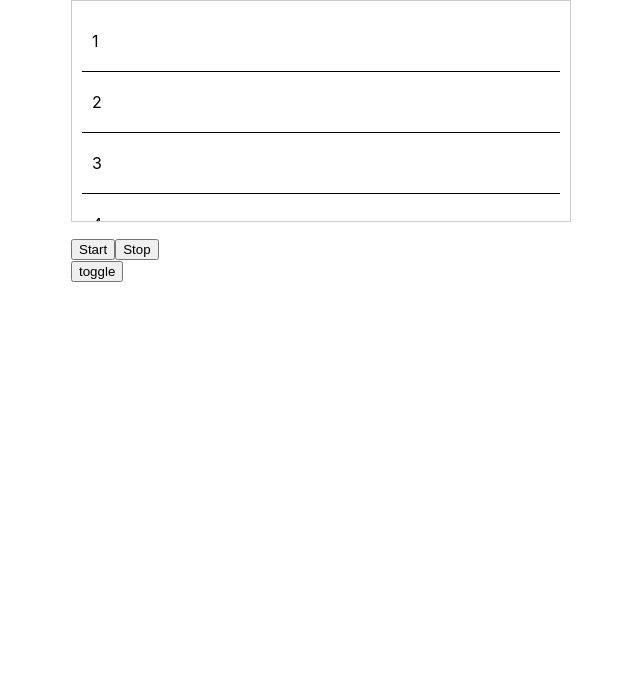
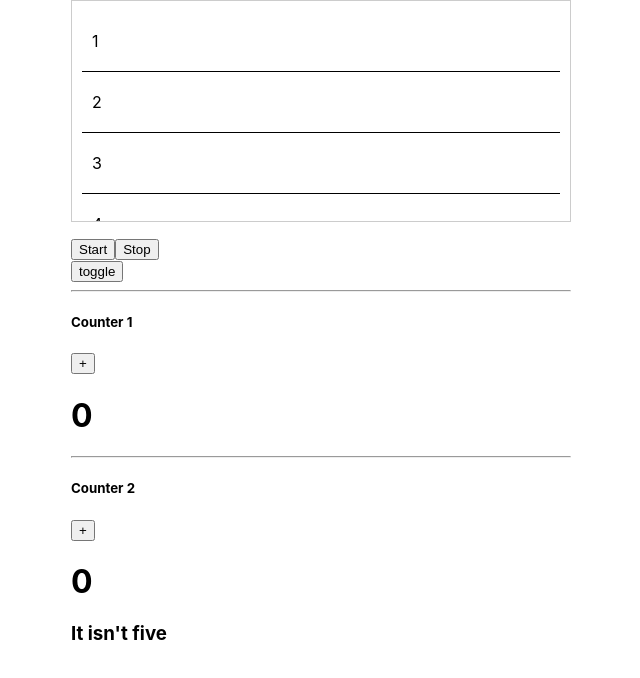
Before and after one commit to GapurEvloev/react-hooks, a React (Create React App) app: page / in a window 1280 px wide. Shown: the top 678 px of the page, without its empty margins (319-959 px from the left). Built offline with nearby package versions, Linux system fonts and the light colour scheme.

Commit message:
#4 - useMemo fin

```diff
--- a/src/App.js
+++ b/src/App.js
@@ -4,6 +4,7 @@
 
 import './App.css';
 import HookListUseRef from "./examples/useRef";
+import HookUseMemoEx from "./useMemo";
 
 function App() {
   const [visibleList, setVisibleList] = useState(true);
@@ -16,6 +17,10 @@
     <div className="App">
       { visibleList && <HookListUseRef visibleList={visibleList}/>}
       <button onClick={toggleList}>toggle</button>
+
+      <hr/>
+
+      <HookUseMemoEx/>
     </div>
   );
 }
--- a/src/index.js
+++ b/src/index.js
@@ -4,8 +4,6 @@
 import App from './App';
 
 ReactDOM.render(
-  <React.StrictMode>
-    <App />
-  </React.StrictMode>,
+    <App />,
   document.getElementById('root')
 );
--- /dev/null
+++ b/src/useMemo/Count.jsx
@@ -0,0 +1,18 @@
+import React from "react";
+
+const render = {
+  count1: 0,
+  count2: 0,
+}
+
+const Count = ({id, value}) => {
+  console.log(`Count ${id} render: ${++render[`count${id}`]}`);
+
+  return (
+    <div>
+      <h1 className="cyan">{value}</h1>
+    </div>
+  )
+}
+
+export default React.memo(Count);
--- /dev/null
+++ b/src/useMemo/IsFive.jsx
@@ -0,0 +1,24 @@
+import React, {useMemo} from "react";
+
+let renderCount = 0;
+
+const IsFive = ({value}) => {
+  console.log(`isFive render: ${++renderCount}`);
+
+  const getResult = useMemo(() => {
+    let i = 0;
+    while (i < 600000000) i++;
+    return value === 5 ? "It's five :D" : "It isn't five";
+  }, [value])
+
+  return (
+    <h3>{getResult}</h3>
+  )
+}
+
+export default React.memo(IsFive, (prevProps, nextProps) => {
+  if (nextProps.value === 5) {
+    return false;
+  }
+  return true;
+});
--- /dev/null
+++ b/src/useMemo/index.jsx
@@ -0,0 +1,29 @@
+import {useState} from "react";
+import Count from "./Count";
+import IsFive from "./IsFive";
+
+const HookUseMemoEx = () => {
+  const [count1, setCount1] = useState(0);
+  const [count2, setCount2] = useState(0);
+
+  return (
+    <div className="App">
+      <h5>Counter 1</h5>
+      <div className="counter">
+        <button onClick={() => setCount1(count1 + 1)}>+</button>
+        <Count id={1} value={count1}/>
+      </div>
+
+      <hr/>
+
+      <h5>Counter 2</h5>
+      <div className="counter">
+        <button onClick={() => setCount2(count2 + 1)}>+</button>
+        <Count id={2} value={count2}/>
+        <IsFive value={count2} />
+      </div>
+    </div>
+  )
+}
+
+export default HookUseMemoEx;
```
